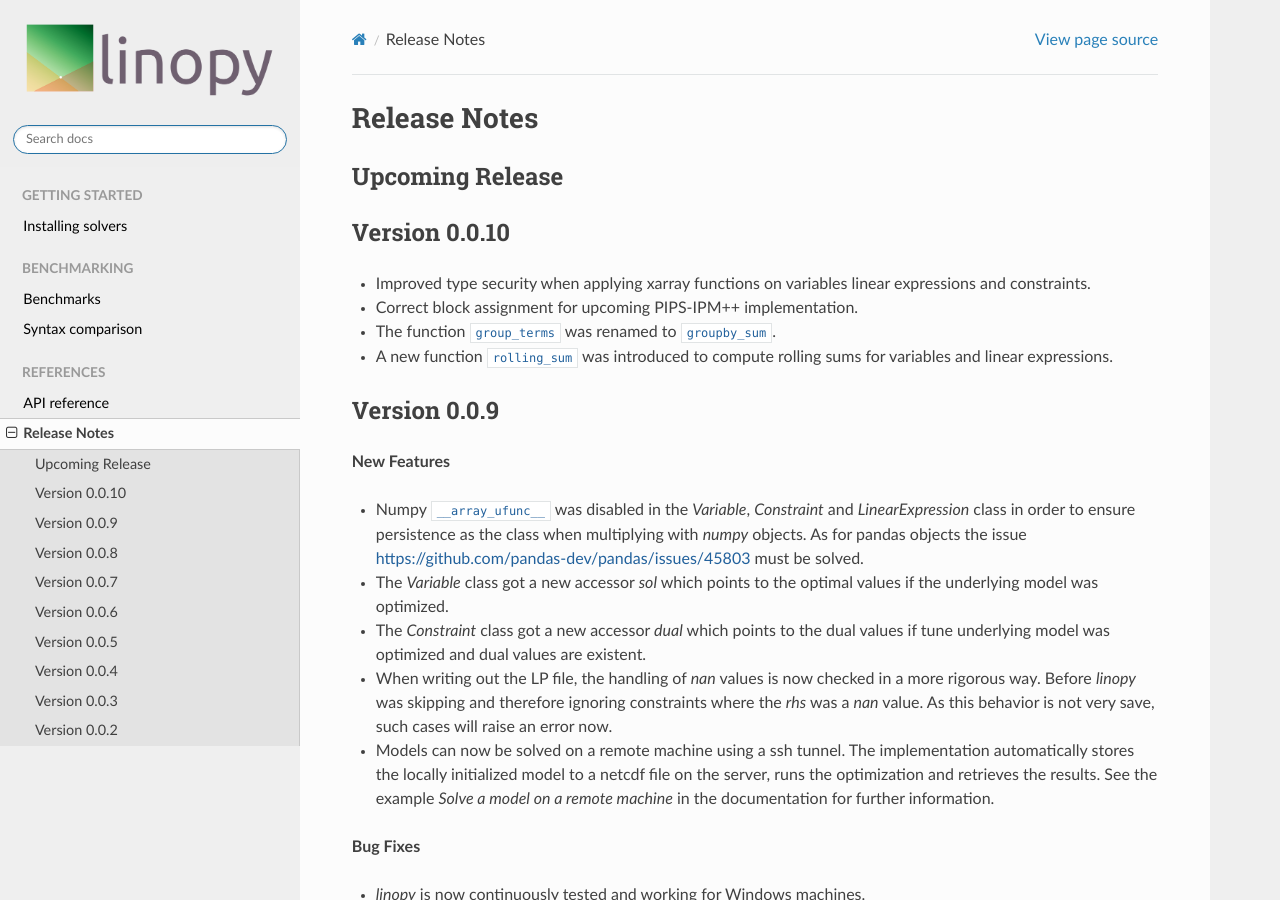
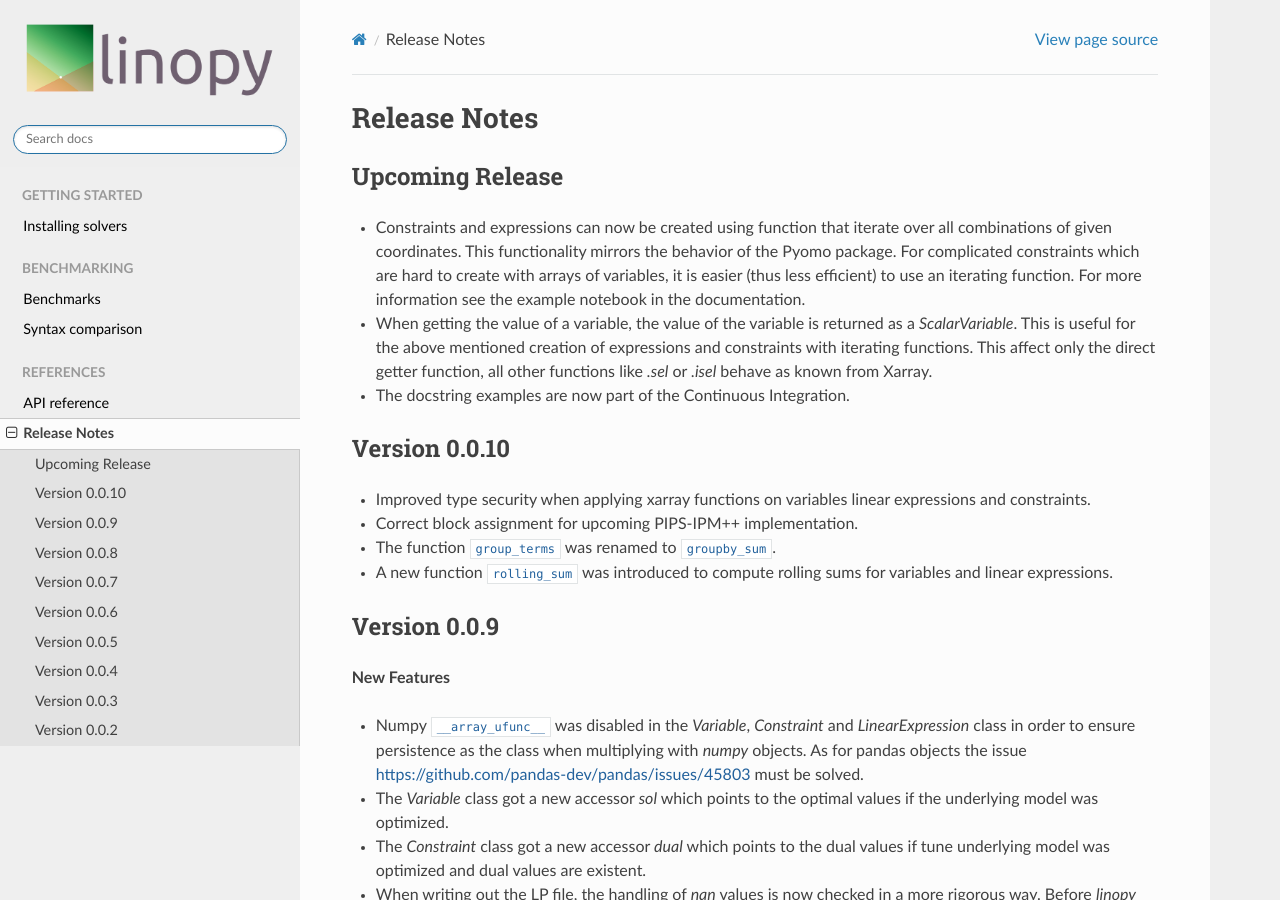
Before and after one commit to PyPSA/linopy, a Sphinx documentation site: the page built from doc/release_notes.rst, in a window 1280 px wide and 900 px high. Built offline with Sphinx 7.4.7 and the Read the Docs theme 2.0.0, drawn with Linux system fonts in a browser that asks for light colours; pages that are not in the unit, such as notebooks, are missing from menus.

Commit message:
update release notes

```diff
--- a/doc/release_notes.rst
+++ b/doc/release_notes.rst
@@ -3,6 +3,11 @@ Release Notes
 
 Upcoming Release
 ----------------
+
+* Constraints and expressions can now be created using function that iterate over all combinations of given coordinates. This functionality mirrors the behavior of the Pyomo package. For complicated constraints which are hard to create with arrays of variables, it is easier (thus less efficient) to use an iterating function. For more information see the example notebook in the documentation.
+* When getting the value of a variable, the value of the variable is returned as a `ScalarVariable`. This is useful for the above mentioned creation of expressions and constraints with iterating functions. This affect only the direct getter function, all other functions like `.sel` or `.isel` behave as known from Xarray.
+* The docstring examples are now part of the Continuous Integration.
+
 
 Version 0.0.10
 --------------
```
